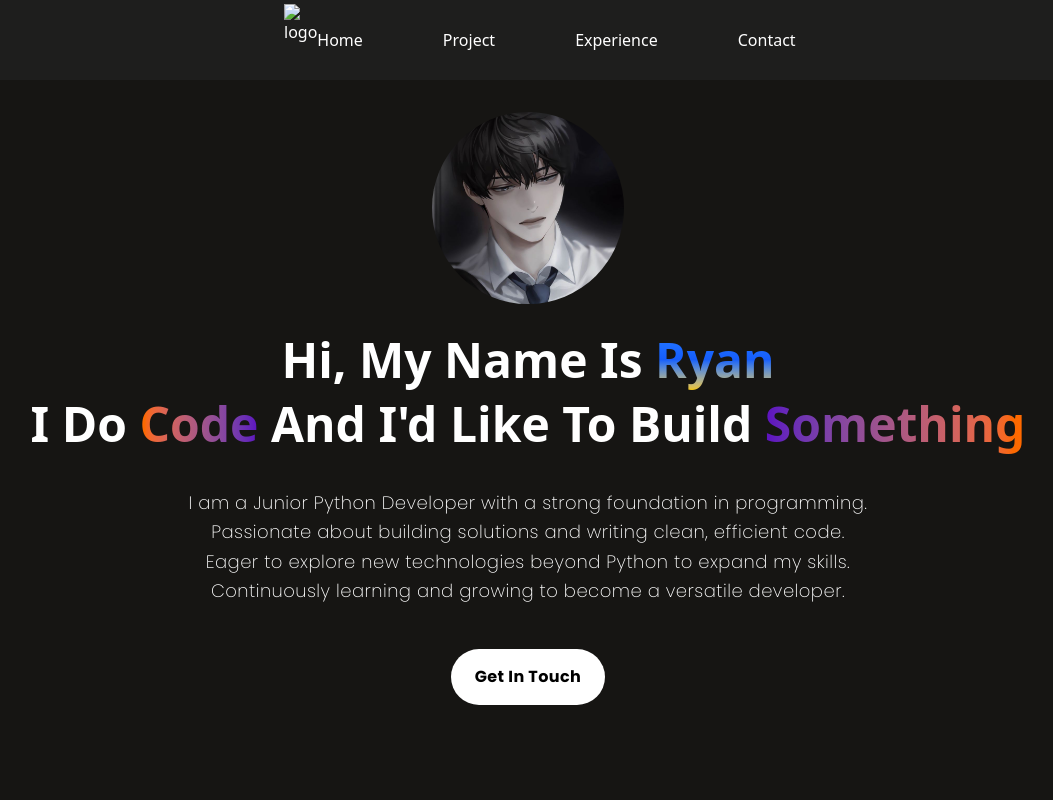
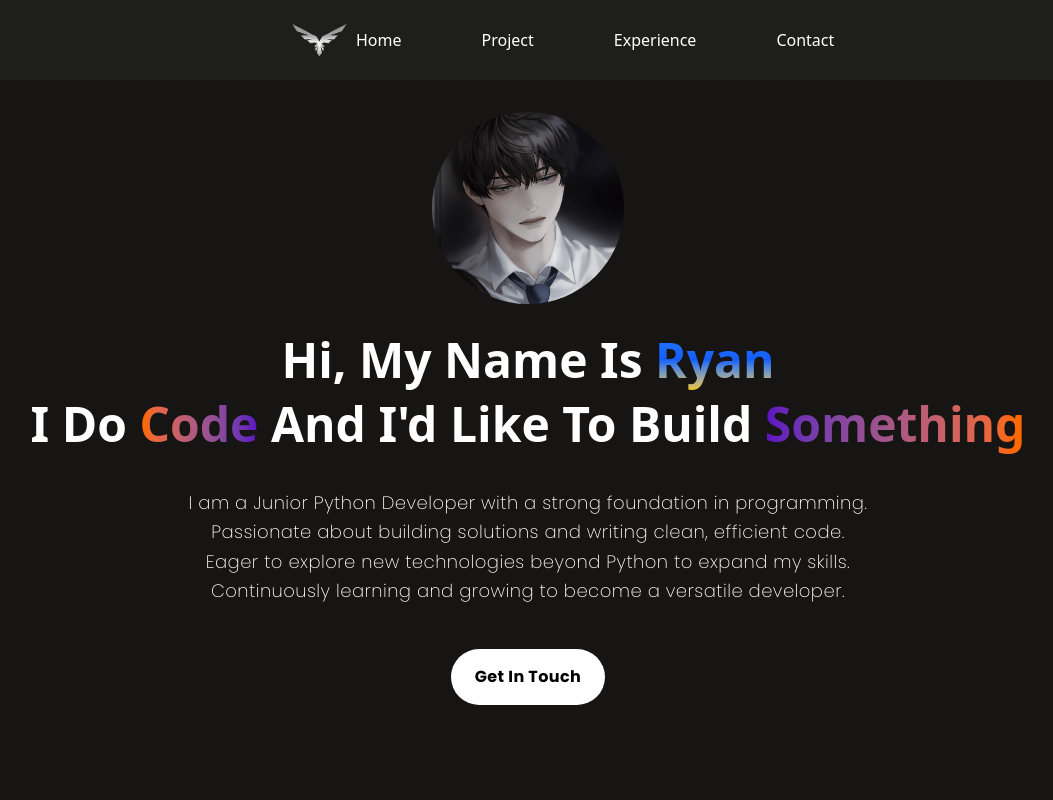
Before and after one commit to KarserianD/Website-Portofolio-2, a website: page index.html in a window 1280 px wide. Shown: the top 800 px of the page, without its empty margins (112-1165 px from the left). Drawn offline with nearby package versions, Linux system fonts and the light colour scheme; files that its build step writes are made by us from their sources; the site is published under a folder, as on GitHub Pages, so addresses that start at the root find nothing.

Commit message:
perbaikan logo

```diff
--- a/index.html
+++ b/index.html
@@ -9,7 +9,7 @@
 </head>
 <body class="bg-[#161513]">
     <div class="flex justify-between bg-[#1E1E1D] lg:w-full h-20 text-white items-center fixed top-0">
-        <img src="/assets/img/logo.png" alt="logo" class="w-18 h-18 ml-99">
+        <img src="assets/img/logo.png" alt="logo" class="w-18 h-18 ml-99">
 
         <ul class="flex gap-20 mr-96">
             <li><a href="#" class="hover:text-blue-600">Home</a></li>
```
